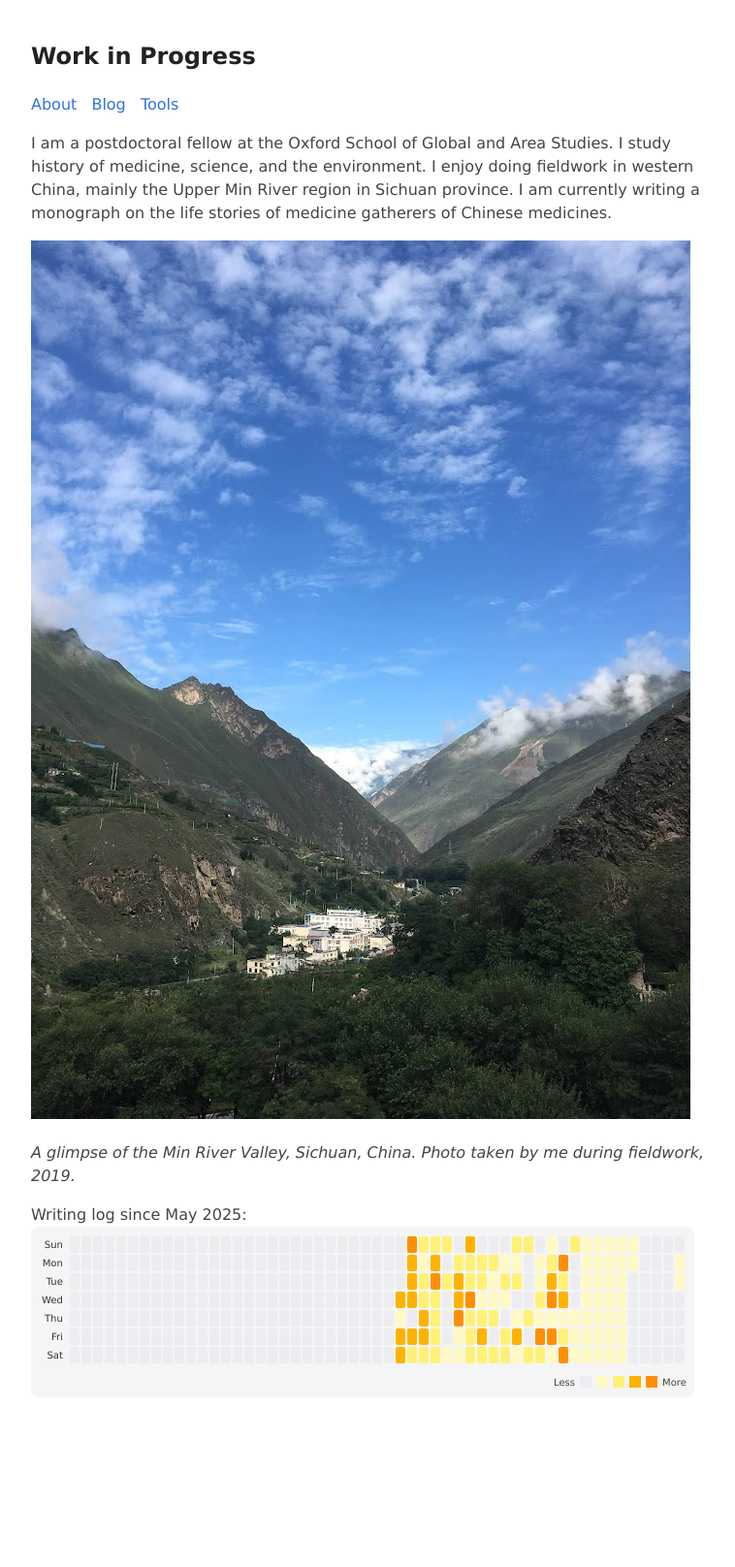
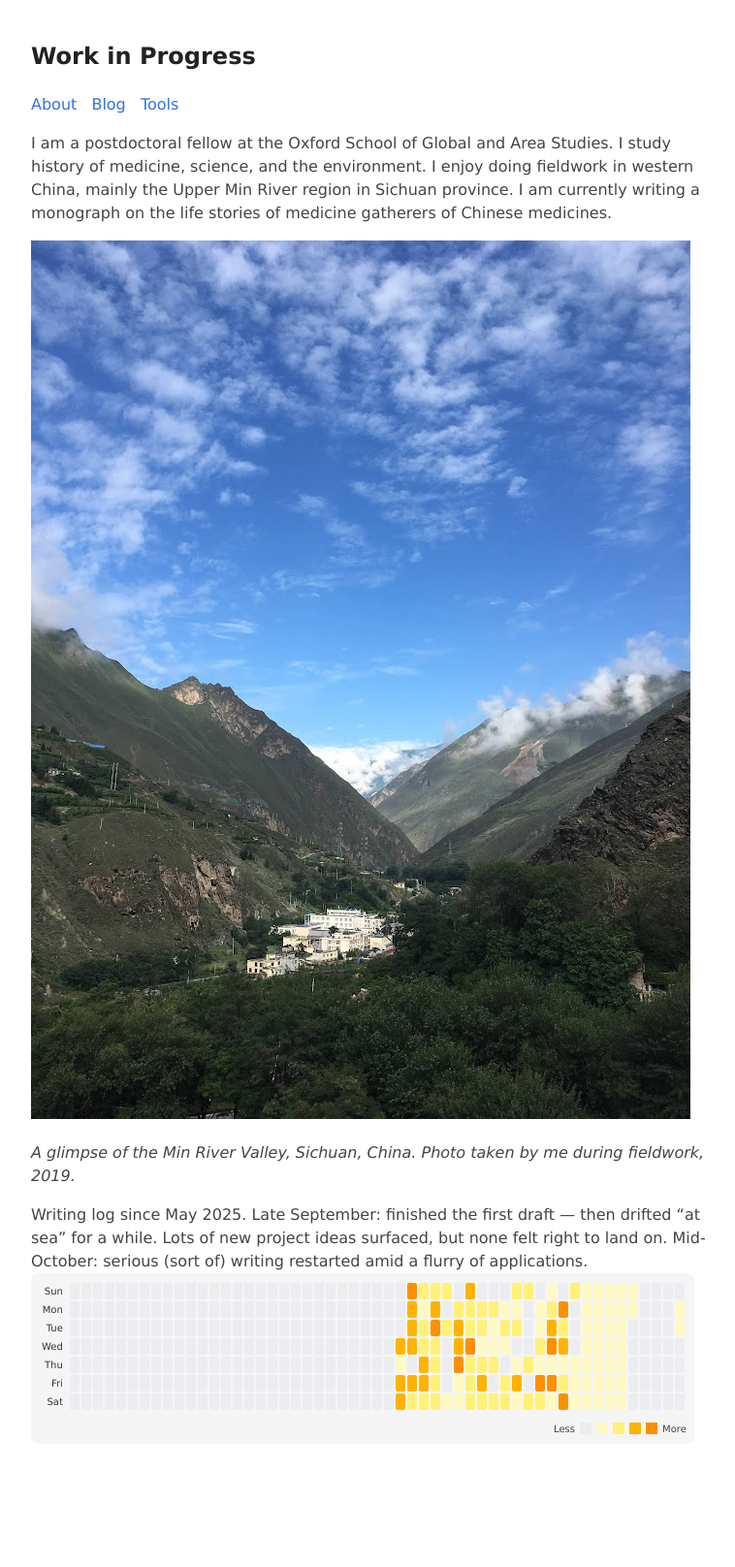
Before and after one commit to pixardora/pixardora.github.io, a Jekyll site: the page built from index.md, in a window 1280 px wide. Shown: the whole page at 97% size, without its empty margins (248-1006 px from the left). Built offline with Jekyll 4.4.1, drawn with Linux system fonts in a browser that asks for light colours; before the commit the page ends 1568 px from its top, so only the background shows below that.

Commit message:
Update index.md

```diff
--- a/index.md
+++ b/index.md
@@ -99,7 +99,7 @@ _A glimpse of the Min River Valley, Sichuan, China. Photo taken by me during fie
 </head>
 
 <head>
-    Writing log since May 2025:
+    Writing log since May 2025. Late September: finished the first draft — then drifted “at sea” for a while. Lots of new project ideas surfaced, but none felt right to land on. Mid-October: serious (sort of) writing restarted amid a flurry of applications.
 </head>
 
 <div class="contribution-chart">
```
